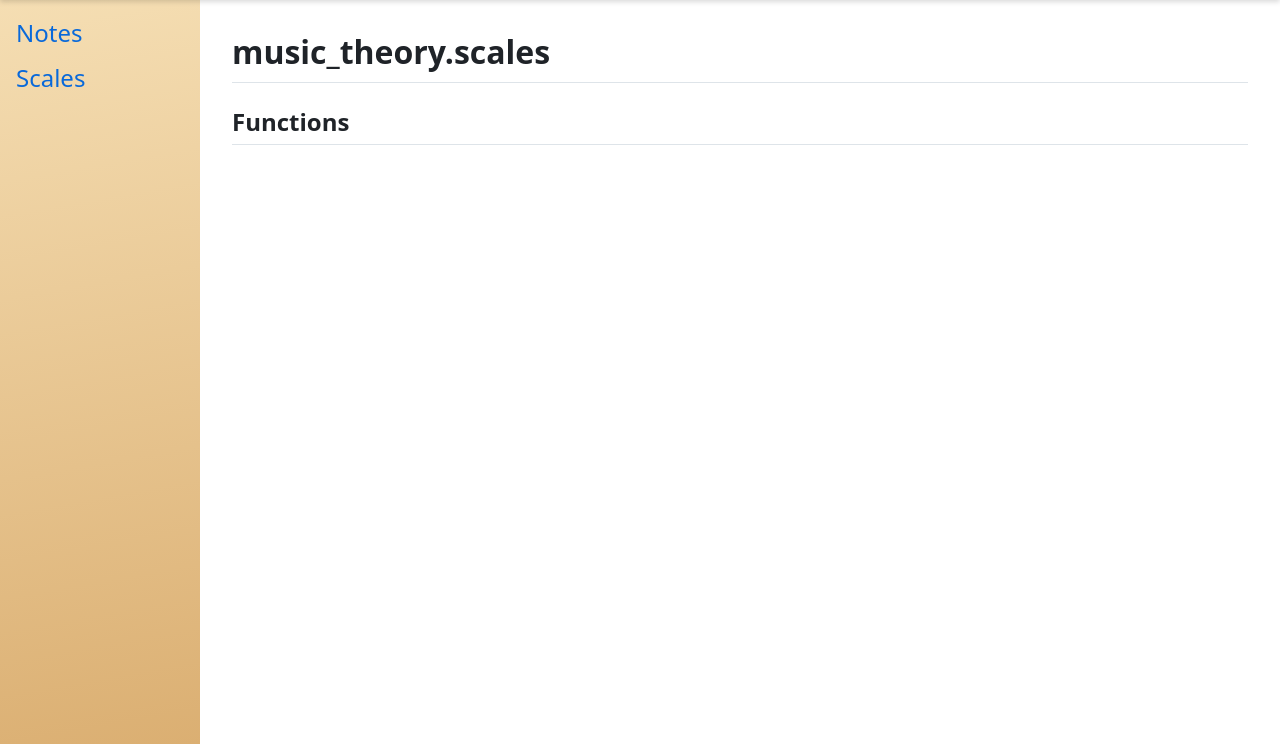
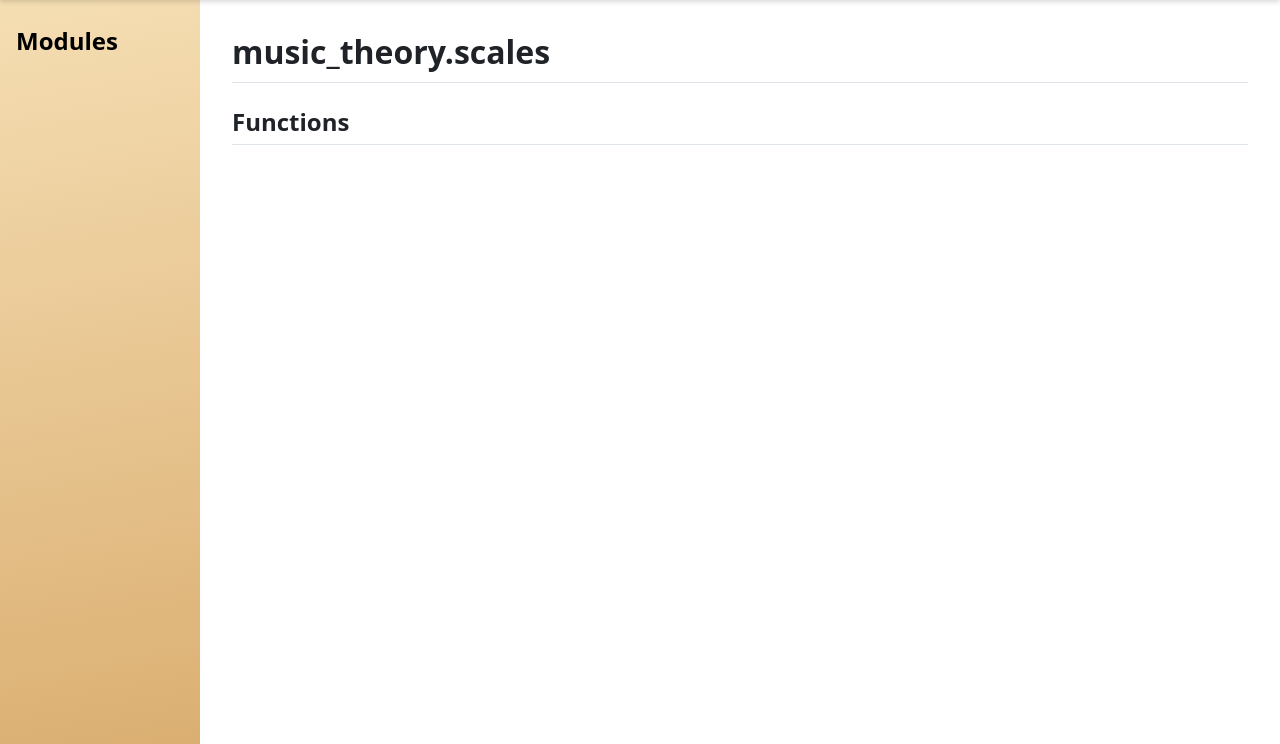
Before and after one commit to CraigMason19/music_theory_docs, a Django app: page /documentation/scales/ in a window 1280 px wide. Shown: the part 56-800 px from the top of the page. Run offline with Django 5.2, Linux system fonts and the light colour scheme.

Commit message:
Added dynamic module links

```diff
--- a/documentationApp/templates/base.html
+++ b/documentationApp/templates/base.html
@@ -19,8 +19,13 @@
 
 	<div class="layout">
 		<aside class="sidebar">
-			<a href="/documentation/notes">Notes</a>
-			<a href="/documentation/scales">Scales</a>
+			<h2>Modules</h2>
+			<ul>
+				{% for module in available_modules %}
+					<li><a href="/documentation/{{ module }}">{{ module }}</a></li>
+				{% endfor %}
+			</ul>
+
 		</aside>
 
 		<main class="view-area markdown-body">
```
